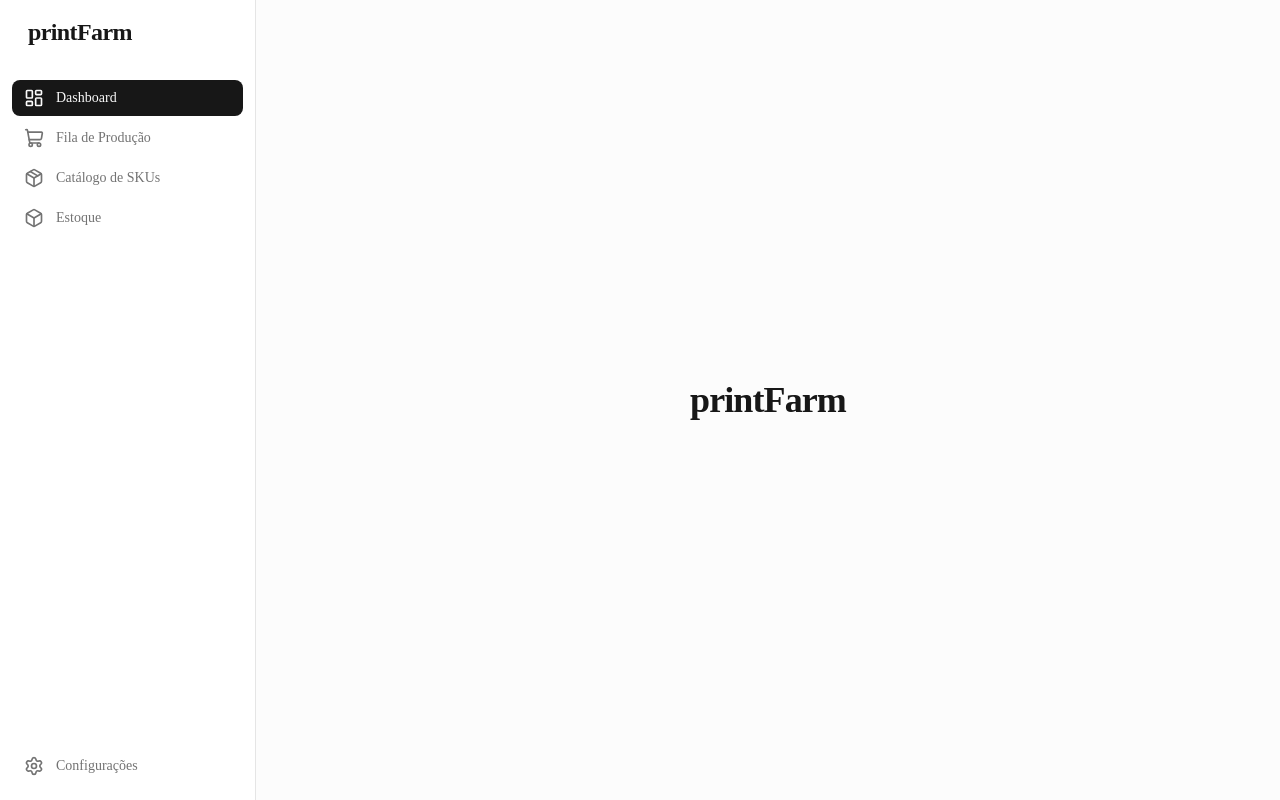
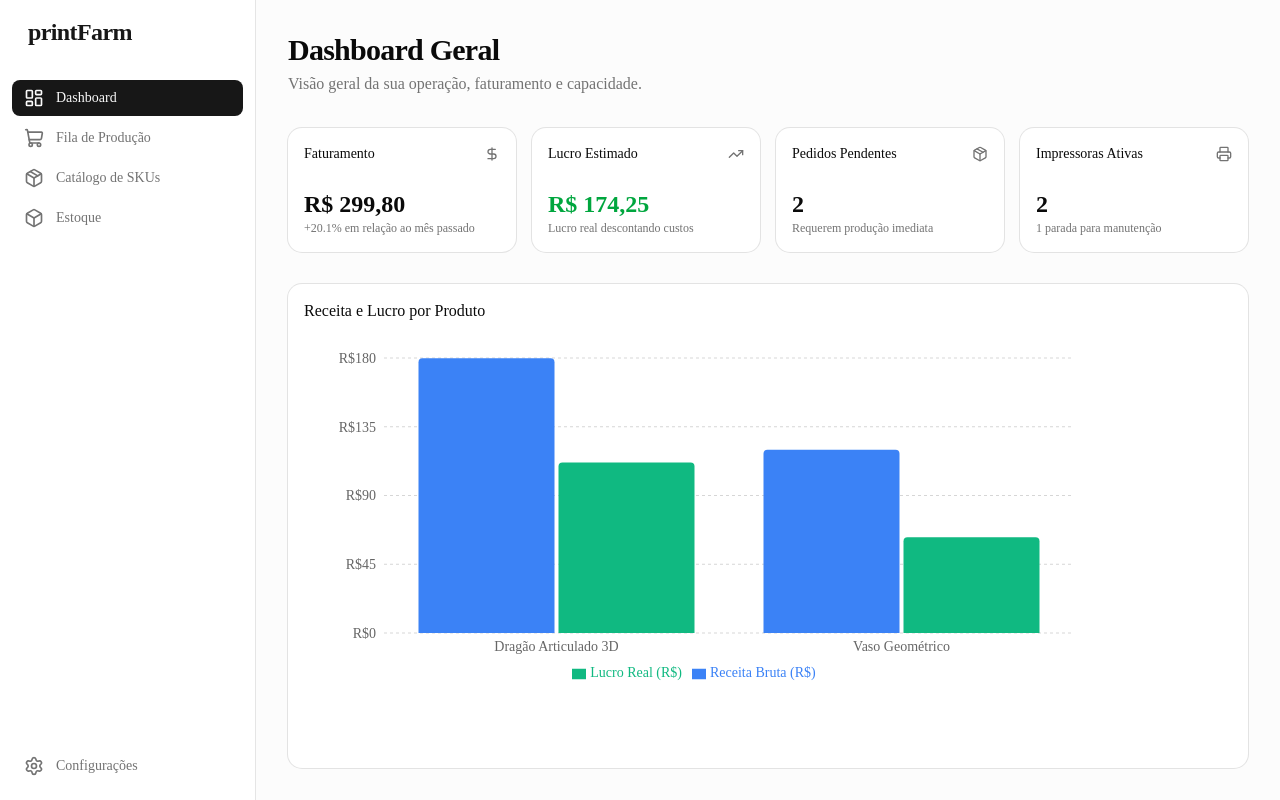
Before and after one commit to flaviobei/printFarm, a Next.js app: page / in a window 1280 px wide. Built offline with nearby package versions, Linux system fonts and the light colour scheme.

Commit message:
feat: implement dashboard view with analytics and revenue charts using recharts

```diff
--- a/next.config.ts
+++ b/next.config.ts
@@ -2,9 +2,7 @@ import type { NextConfig } from "next";
 
 const nextConfig: NextConfig = {
   /* config options here */
-  experimental: {
-    allowedDevOrigins: ['192.168.15.200']
-  }
+  allowedDevOrigins: ['192.168.15.200']
 };
 
 export default nextConfig;
--- a/package.json
+++ b/package.json
@@ -18,6 +18,7 @@
     "next": "16.3.4",
     "react": "19.2.8",
     "react-dom": "19.2.8",
+    "recharts": "^3.10.1",
     "shadcn": "^4.20.1",
     "tailwind-merge": "^3.6.0",
     "tw-animate-css": "^1.4.0"
--- a/src/app/page.tsx
+++ b/src/app/page.tsx
@@ -1,11 +1,134 @@
+'use client';
+
 import { getDictionary } from '@/lib/i18n';
+import { mockOrders, mockSKUs } from '@/services/db-mock';
+import { calculatePrintCost } from '@/services/cost-calculator';
+import { Card, CardContent, CardHeader, CardTitle } from '@/components/ui/card';
+import { BarChart, Bar, XAxis, YAxis, CartesianGrid, Tooltip, Legend } from 'recharts';
+import { DollarSign, TrendingUp, Package, Printer } from 'lucide-react';
 
 export default function Home() {
   const dict = getDictionary().home;
 
+  // Parâmetros fixos para o MVP
+  const defaultParams = {
+    filamentPricePerKg: 120.00,
+    printerPowerWatts: 250,
+    electricityPricePerKwh: 0.85,
+    failureRatePercentage: 5,
+    packagingCost: 2.50,
+    shippingCost: 0,
+    marketplaceFeePercentage: 12,
+  };
+
+  // KPIs Calculation
+  let totalRevenue = 0;
+  let totalProfit = 0;
+  const pendingOrders = mockOrders.filter(o => o.status === 'pending' || o.status === 'printing').length;
+  const activePrinters = 2; // Simulação fixa
+
+  // Preparando os dados para o Gráfico
+  const chartDataMap: Record<string, { name: string, revenue: number, profit: number }> = {};
+
+  mockOrders.forEach(order => {
+    const sku = mockSKUs.find(s => s.id === order.skuId);
+    if (sku) {
+      const params = {
+        ...defaultParams,
+        filamentWeightGrams: sku.weightGrams,
+        printTimeHours: sku.printTimeHours,
+        salePrice: sku.salePrice,
+      };
+      const result = calculatePrintCost(params);
+
+      totalRevenue += sku.salePrice;
+      totalProfit += result.netProfit;
+
+      if (!chartDataMap[sku.id]) {
+        chartDataMap[sku.id] = { name: sku.name, revenue: 0, profit: 0 };
+      }
+      chartDataMap[sku.id].revenue += sku.salePrice;
+      chartDataMap[sku.id].profit += result.netProfit;
+    }
+  });
+
+  const chartData = Object.values(chartDataMap);
+
+  const formatBRL = (val: number) => new Intl.NumberFormat('pt-BR', { style: 'currency', currency: 'BRL' }).format(val);
+
   return (
-    <div className="flex items-center justify-center min-h-full">
-      <h1 className="text-4xl font-bold tracking-tight text-primary">{dict.title}</h1>
+    <div className="p-8 flex flex-col gap-8 h-full">
+      <div>
+        <h1 className="text-3xl font-bold tracking-tight">{dict.title}</h1>
+        <p className="text-muted-foreground mt-1">{dict.description}</p>
+      </div>
+
+      {/* KPIs */}
+      <div className="grid gap-4 md:grid-cols-2 lg:grid-cols-4">
+        <Card>
+          <CardHeader className="flex flex-row items-center justify-between space-y-0 pb-2">
+            <CardTitle className="text-sm font-medium">{dict.kpis.revenue}</CardTitle>
+            <DollarSign className="h-4 w-4 text-muted-foreground" />
+          </CardHeader>
+          <CardContent>
+            <div className="text-2xl font-bold">{formatBRL(totalRevenue)}</div>
+            <p className="text-xs text-muted-foreground">+20.1% em relação ao mês passado</p>
+          </CardContent>
+        </Card>
+        <Card>
+          <CardHeader className="flex flex-row items-center justify-between space-y-0 pb-2">
+            <CardTitle className="text-sm font-medium">{dict.kpis.profit}</CardTitle>
+            <TrendingUp className="h-4 w-4 text-muted-foreground" />
+          </CardHeader>
+          <CardContent>
+            <div className="text-2xl font-bold text-green-600 dark:text-green-500">{formatBRL(totalProfit)}</div>
+            <p className="text-xs text-muted-foreground">Lucro real descontando custos</p>
+          </CardContent>
+        </Card>
+        <Card>
+          <CardHeader className="flex flex-row items-center justify-between space-y-0 pb-2">
+            <CardTitle className="text-sm font-medium">{dict.kpis.pendingOrders}</CardTitle>
+            <Package className="h-4 w-4 text-muted-foreground" />
+          </CardHeader>
+          <CardContent>
+            <div className="text-2xl font-bold">{pendingOrders}</div>
+            <p className="text-xs text-muted-foreground">Requerem produção imediata</p>
+          </CardContent>
+        </Card>
+        <Card>
+          <CardHeader className="flex flex-row items-center justify-between space-y-0 pb-2">
+            <CardTitle className="text-sm font-medium">{dict.kpis.activePrinters}</CardTitle>
+            <Printer className="h-4 w-4 text-muted-foreground" />
+          </CardHeader>
+          <CardContent>
+            <div className="text-2xl font-bold">{activePrinters}</div>
+            <p className="text-xs text-muted-foreground">1 parada para manutenção</p>
+          </CardContent>
+        </Card>
+      </div>
+
+      {/* Gráficos */}
+      <Card className="flex-1 w-full overflow-hidden">
+        <CardHeader>
+          <CardTitle>{dict.charts.chartTitle}</CardTitle>
+        </CardHeader>
+        <CardContent className="overflow-x-auto">
+          <div style={{ minWidth: 600 }}>
+            <BarChart width={800} height={350} data={chartData} margin={{ top: 20, right: 30, left: 20, bottom: 5 }}>
+              <CartesianGrid strokeDasharray="3 3" vertical={false} stroke="#333" opacity={0.2} />
+              <XAxis dataKey="name" axisLine={false} tickLine={false} />
+              <YAxis axisLine={false} tickLine={false} tickFormatter={(value) => `R$${value}`} />
+              <Tooltip
+                formatter={(value: number) => formatBRL(value)}
+                cursor={{ fill: 'rgba(0,0,0,0.05)' }}
+              />
+              <Legend />
+              <Bar dataKey="revenue" name={dict.charts.revenueLabel} fill="#3b82f6" radius={[4, 4, 0, 0]} />
+              <Bar dataKey="profit" name={dict.charts.profitLabel} fill="#10b981" radius={[4, 4, 0, 0]} />
+            </BarChart>
+          </div>
+        </CardContent>
+      </Card>
     </div>
   );
 }
--- /dev/null
+++ b/src/components/ui/card.tsx
@@ -0,0 +1,103 @@
+import * as React from "react"
+
+import { cn } from "@/lib/utils"
+
+function Card({
+  className,
+  size = "default",
+  ...props
+}: React.ComponentProps<"div"> & { size?: "default" | "sm" }) {
+  return (
+    <div
+      data-slot="card"
+      data-size={size}
+      className={cn(
+        "group/card flex flex-col gap-(--card-spacing) overflow-hidden rounded-xl bg-card py-(--card-spacing) text-sm text-card-foreground ring-1 ring-foreground/10 [--card-spacing:--spacing(4)] has-data-[slot=card-footer]:pb-0 has-[>img:first-child]:pt-0 data-[size=sm]:[--card-spacing:--spacing(3)] data-[size=sm]:has-data-[slot=card-footer]:pb-0 *:[img:first-child]:rounded-t-xl *:[img:last-child]:rounded-b-xl",
+        className
+      )}
+      {...props}
+    />
+  )
+}
+
+function CardHeader({ className, ...props }: React.ComponentProps<"div">) {
+  return (
+    <div
+      data-slot="card-header"
+      className={cn(
+        "group/card-header @container/card-header grid auto-rows-min items-start gap-1 rounded-t-xl px-(--card-spacing) has-data-[slot=card-action]:grid-cols-[1fr_auto] has-data-[slot=card-description]:grid-rows-[auto_auto] [.border-b]:pb-(--card-spacing)",
+        className
+      )}
+      {...props}
+    />
+  )
+}
+
+function CardTitle({ className, ...props }: React.ComponentProps<"div">) {
+  return (
+    <div
+      data-slot="card-title"
+      className={cn(
+        "font-heading text-base leading-snug font-medium group-data-[size=sm]/card:text-sm",
+        className
+      )}
+      {...props}
+    />
+  )
+}
+
+function CardDescription({ className, ...props }: React.ComponentProps<"div">) {
+  return (
+    <div
+      data-slot="card-description"
+      className={cn("text-sm text-muted-foreground", className)}
+      {...props}
+    />
+  )
+}
+
+function CardAction({ className, ...props }: React.ComponentProps<"div">) {
+  return (
+    <div
+      data-slot="card-action"
+      className={cn(
+        "col-start-2 row-span-2 row-start-1 self-start justify-self-end",
+        className
+      )}
+      {...props}
+    />
+  )
+}
+
+function CardContent({ className, ...props }: React.ComponentProps<"div">) {
+  return (
+    <div
+      data-slot="card-content"
+      className={cn("px-(--card-spacing)", className)}
+      {...props}
+    />
+  )
+}
+
+function CardFooter({ className, ...props }: React.ComponentProps<"div">) {
+  return (
+    <div
+      data-slot="card-footer"
+      className={cn(
+        "flex items-center rounded-b-xl border-t bg-muted/50 p-(--card-spacing)",
+        className
+      )}
+      {...props}
+    />
+  )
+}
+
+export {
+  Card,
+  CardHeader,
+  CardFooter,
+  CardTitle,
+  CardAction,
+  CardDescription,
+  CardContent,
+}
--- a/src/locales/pt.json
+++ b/src/locales/pt.json
@@ -8,7 +8,19 @@
     "settings": "Configurações"
   },
   "home": {
-    "title": "printFarm"
+    "title": "Dashboard Geral",
+    "description": "Visão geral da sua operação, faturamento e capacidade.",
+    "kpis": {
+      "revenue": "Faturamento",
+      "profit": "Lucro Estimado",
+      "pendingOrders": "Pedidos Pendentes",
+      "activePrinters": "Impressoras Ativas"
+    },
+    "charts": {
+      "revenueLabel": "Receita Bruta (R$)",
+      "profitLabel": "Lucro Real (R$)",
+      "chartTitle": "Receita e Lucro por Produto"
+    }
   },
   "pedidos": {
     "title": "Fila de Produção",
```
Also changed, not shown: 1 other file (tests, documents, lock files or other folders).
